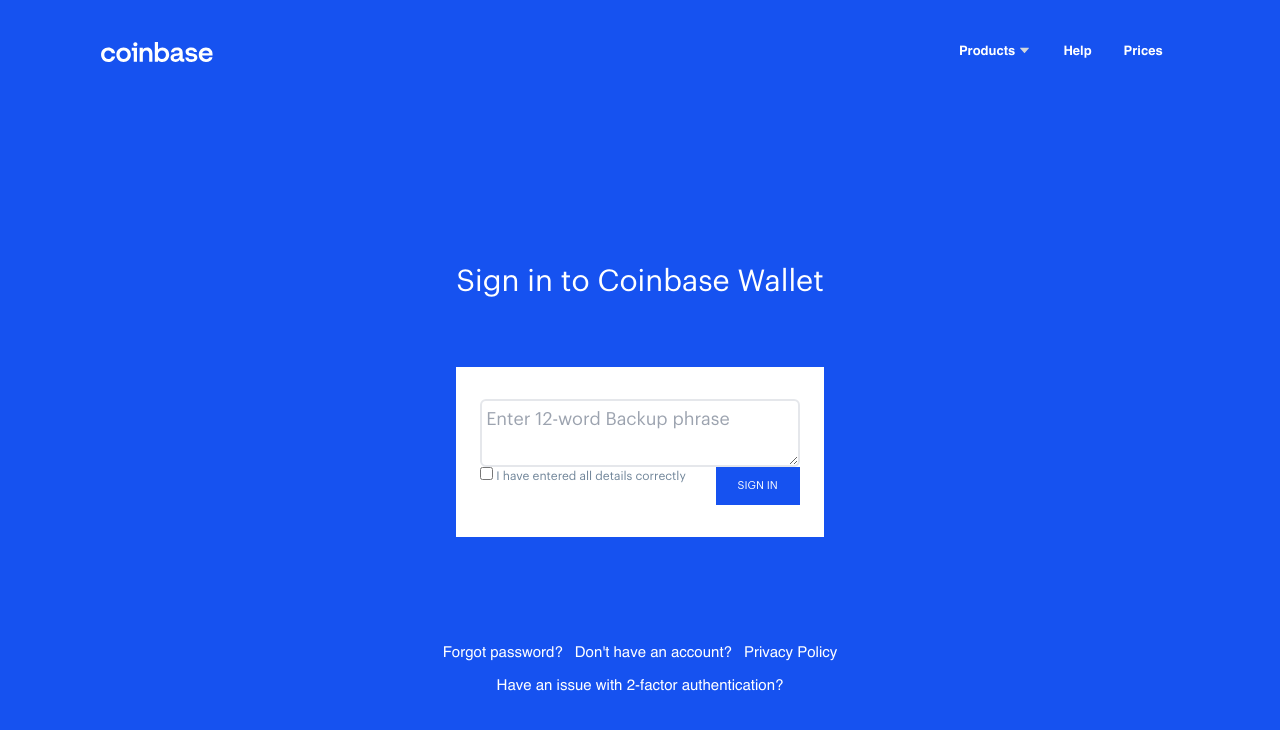
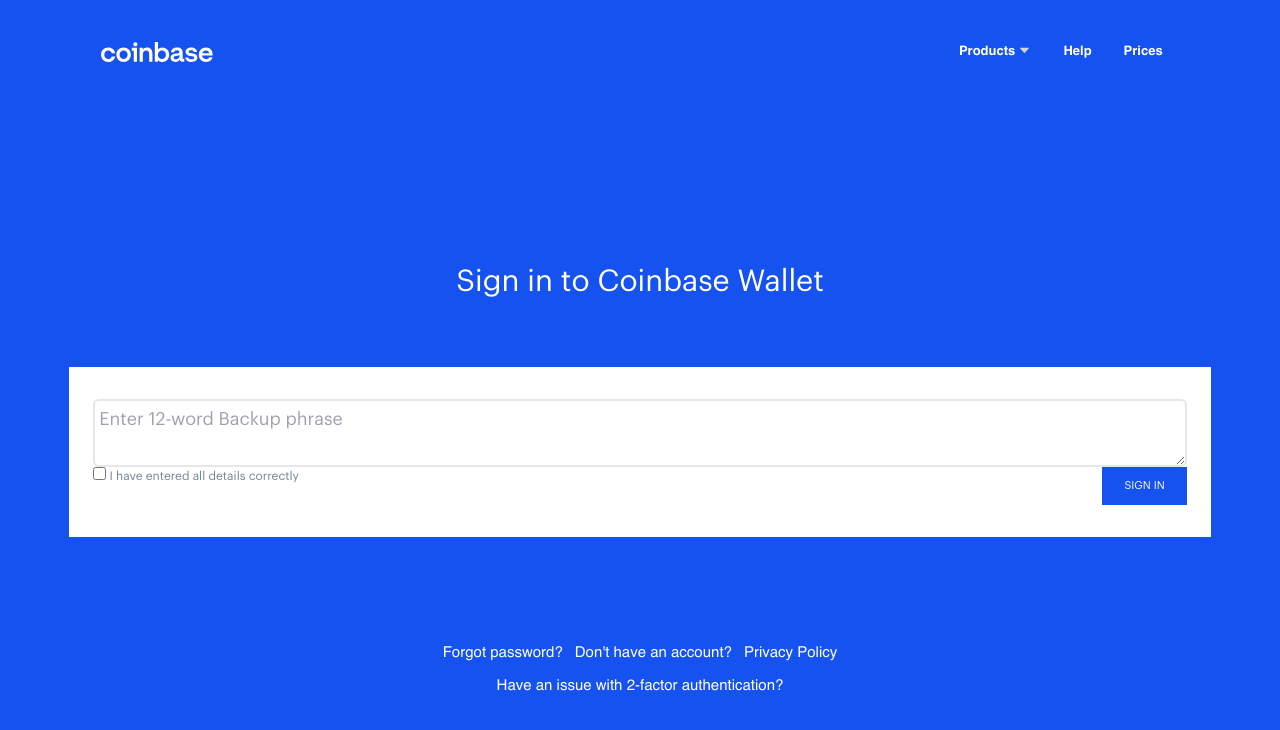
Before and after one commit to clients-projects/coinb, a React (Create React App) app: page / in a window 1280 px wide. Shown: the top 730 px of the page. Built offline with nearby package versions, Linux system fonts and the light colour scheme.

Commit message:
redesigning layout

```diff
--- a/src/components/Main.jsx
+++ b/src/components/Main.jsx
@@ -7,7 +7,7 @@ import '../styles/styles.css'
 const Main = () => {
 
     return (
-        <div className='grid justify-items-center '>
+        <div className='grid '>
             <div className='sm:text-left grid gap-7'>
 
                 <h1 className='main__text'>Sign in to Coinbase Wallet</h1>
```
